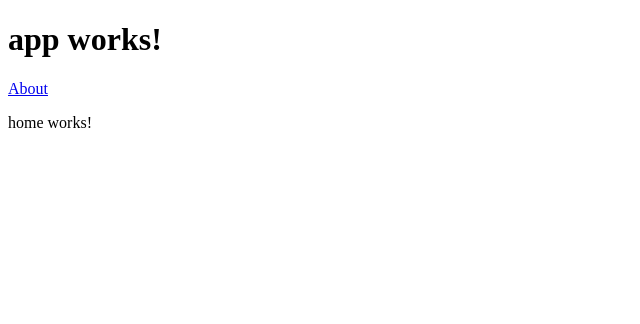
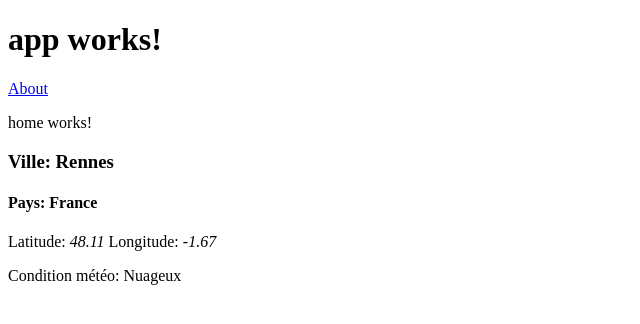
Before and after one commit to ghoullier/dev-web-insa, an Angular app in the folder webapp/: page / in a window 1280 px wide. Shown: the top 324 px of the page, without its empty margins (0-640 px from the left). Built offline with nearby package versions, Linux system fonts and the light colour scheme.

Commit message:
chore(structure) Finalize etape 02

```diff
--- a/webapp/src/app/app.module.ts
+++ b/webapp/src/app/app.module.ts
@@ -7,12 +7,14 @@ import { AppRoutingModule } from './app-routing.module';
 import { AppComponent } from './app.component';
 import { AboutComponent } from './about/about.component';
 import { HomeComponent } from './home/home.component';
+import { WeatherComponent } from './weather/weather.component';
 
 @NgModule({
   declarations: [
     AppComponent,
     AboutComponent,
-    HomeComponent
+    HomeComponent,
+    WeatherComponent
   ],
   imports: [
     BrowserModule,
--- a/webapp/src/app/home/home.component.html
+++ b/webapp/src/app/home/home.component.html
@@ -1,3 +1,2 @@
-<p>
-  home works!
-</p>
+<p>home works!</p>
+<app-weather></app-weather>
--- /dev/null
+++ b/webapp/src/app/weather/weather.component.html
@@ -0,0 +1,9 @@
+<h3>Ville: {{weather.city}}</h3>
+<h4>Pays: {{weather.country}}</h4>
+<p>
+  Latitude: <i>{{weather.lat}}</i>
+  Longitude: <i>{{weather.lon}}</i>
+</p>
+<p>
+  Condition météo: {{weather.description}}
+</p>
--- /dev/null
+++ b/webapp/src/app/weather/weather.component.ts
@@ -0,0 +1,20 @@
+import { Component, OnInit } from '@angular/core';
+
+@Component({
+  selector: 'app-weather',
+  templateUrl: './weather.component.html',
+  styleUrls: ['./weather.component.css']
+})
+export class WeatherComponent implements OnInit {
+  weather = {
+    city: 'Rennes',
+    country: 'France',
+    lat: 48.11,
+    lon: -1.67,
+    description: 'Nuageux'
+
+  };
+  constructor() { }
+  ngOnInit() {}
+
+}
```
Also changed, not shown: webapp/src/app/weather/weather.component.css (added), 1 other file (tests, documents, lock files or other folders).
